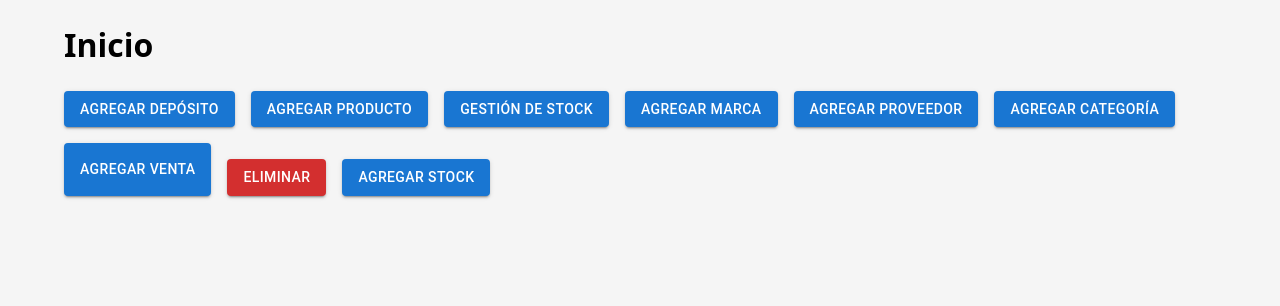
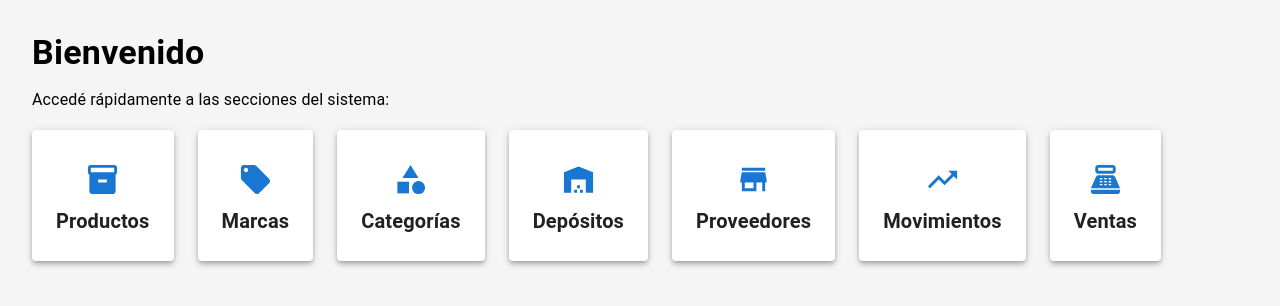
Before and after one commit to Matias-Clavijo/retoJulio2025, a React (Vite) app: page / in a window 1280 px wide. Shown: the top 306 px of the page. Built offline with nearby package versions, Linux system fonts and the light colour scheme.

Commit message:
Los botones del inicio ahora estan en /buttons

```diff
--- a/src/App.jsx
+++ b/src/App.jsx
@@ -9,6 +9,7 @@ import Products from './pages/Products';
 import StockMovements from './pages/StockMovements';
 import Deposits from './pages/Deposits';
 import Sales from './pages/Sales';
+import Buttons from './pages/Buttons';
 
 export default function App() {
   return (
@@ -24,6 +25,7 @@ export default function App() {
           <Route path="/movements" element={<StockMovements />} />
           <Route path="/warehouses" element={<Deposits />} />
           <Route path="/sales" element={<Sales />} />
+          <Route path="/buttons" element={<Buttons />} />
         </Routes>
       </BrowserRouter>
   );
--- /dev/null
+++ b/src/pages/Buttons.jsx
@@ -0,0 +1,93 @@
+import React, { useState } from 'react';
+import { Button, Container, Box } from '@mui/material';
+
+import EditarDeposito from '../components/editarDeposito';
+import AgregarProductoDialog from '../components/DialogProductos';
+import AgregarMarca from '../components/Agregarmarca';
+import GestionStockDialog from '../components/DialogStock';
+import AgregarProveedorDialog from '../components/DialogProveedor';
+import AgregarCategoriaDialog from '../components/AgregarCategoría.jsx';
+import AgregarVentaDialog from '../components/DialogVenta.jsx';
+import Eliminar from "../components/Eliminar";
+import AgregarStock from '../components/AgregarStock';
+
+export default function Buttons() {
+    const [openEditarDeposito, setOpenEditarDeposito] = useState(false);
+    const [openAgregarProducto, setOpenAgregarProducto] = useState(false);
+    const [openStockDialog, setOpenStockDialog] = useState(false);
+    const [openAgregarMarca, setOpenAgregarMarca] = useState(false);
+    const [openDialogProveedor, setOpenAgregarProveedor] = useState(false);
+    const [openDialogCategoria, setOpenAgregarCategoria] = useState(false);
+    const [openAgregarVenta, setOpenAgregarVenta] = useState(false);
+    const [openEliminar, setOpenEliminar] = useState(false);
+    const [openAgregarStock, setOpenAgregarStock] = useState(false);
+
+    return (
+        <Container>
+            <h1>Panel de Acciones</h1>
+            <Box display="flex" flexWrap="wrap" gap={2} mb={4}>
+                <Button variant="contained" onClick={() => setOpenEditarDeposito(true)}>
+                    Agregar Depósito
+                </Button>
+
+                <Button variant="contained" onClick={() => setOpenAgregarProducto(true)}>
+                    Agregar Producto
+                </Button>
+
+                <Button variant="contained" onClick={() => setOpenStockDialog(true)}>
+                    Gestión de Stock
+                </Button>
+
+                <Button variant="contained" onClick={() => setOpenAgregarMarca(true)}>
+                    Agregar Marca
+                </Button>
+
+                <Button variant="contained" onClick={() => setOpenAgregarProveedor(true)}>
+                    Agregar Proveedor
+                </Button>
+
+                <Button variant="contained" onClick={() => setOpenAgregarCategoria(true)}>
+                    Agregar Categoría
+                </Button>
+
+                <Button variant="contained" onClick={() => setOpenAgregarVenta(true)}>
+                    Agregar Venta
+                </Button>
+
+                <Button
+                    variant="contained"
+                    color="error"
+                    onClick={() => setOpenEliminar(true)}
+                    sx={{ mt: 2 }}
+                >
+                    Eliminar
+                </Button>
+
+                <Button
+                    variant="contained"
+                    onClick={() => setOpenAgregarStock(true)}
+                    sx={{ mt: 2 }}
+                >
+                    Agregar Stock
+                </Button>
+            </Box>
+
+            <EditarDeposito open={openEditarDeposito} onClose={() => setOpenEditarDeposito(false)} />
+            <AgregarProductoDialog open={openAgregarProducto} onClose={() => setOpenAgregarProducto(false)} />
+            <GestionStockDialog open={openStockDialog} onClose={() => setOpenStockDialog(false)} />
+            <AgregarMarca open={openAgregarMarca} onClose={() => setOpenAgregarMarca(false)} />
+            <AgregarProveedorDialog open={openDialogProveedor} onClose={() => setOpenAgregarProveedor(false)} />
+            <AgregarCategoriaDialog open={openDialogCategoria} onClose={() => setOpenAgregarCategoria(false)} />
+            <AgregarVentaDialog open={openAgregarVenta} onClose={() => setOpenAgregarVenta(false)} />
+            <Eliminar
+                open={openEliminar}
+                onClose={() => setOpenEliminar(false)}
+                onConfirm={() => {
+                    console.log('Producto eliminado');
+                    setOpenEliminar(false);
+                }}
+            />
+            <AgregarStock open={openAgregarStock} onClose={() => setOpenAgregarStock(false)} />
+        </Container>
+    );
+}
--- a/src/pages/Home.jsx
+++ b/src/pages/Home.jsx
@@ -1,131 +1,70 @@
-import React, { useState } from 'react';
-import { Button, Container, Box } from '@mui/material';
+import React from 'react';
+import { useNavigate } from 'react-router-dom';
+import {
+    Grid,
+    Paper,
+    Typography,
+    Box,
+    IconButton
+} from '@mui/material';
+import {
+    Inventory, LocalOffer, Category, Warehouse, Store,
+    TrendingUp, PointOfSale
+} from '@mui/icons-material';
 
-import EditarDeposito from '../components/editarDeposito';
-import AgregarProductoDialog from '../components/DialogProductos';
-import AgregarMarca from '../components/Agregarmarca';
-import GestionStockDialog from '../components/DialogStock';
-import AgregarProveedorDialog from '../components/DialogProveedor';
-import AgregarCategoriaDialog from '../components/AgregarCategoría.jsx';
-import AgregarVentaDialog from '../components/DialogVenta.jsx';
-import Eliminar from "../components/Eliminar";
-import Category from './Category';
-import AgregarStock from '../components/AgregarStock';
+const options = [
+    { label: 'Productos', icon: <Inventory fontSize="large" />, path: '/products' },
+    { label: 'Marcas', icon: <LocalOffer fontSize="large" />, path: '/brands' },
+    { label: 'Categorías', icon: <Category fontSize="large" />, path: '/category' },
+    { label: 'Depósitos', icon: <Warehouse fontSize="large" />, path: '/warehouses' },
+    { label: 'Proveedores', icon: <Store fontSize="large" />, path: '/suppliers' },
+    { label: 'Movimientos', icon: <TrendingUp fontSize="large" />, path: '/movements' },
+    { label: 'Ventas', icon: <PointOfSale fontSize="large" />, path: '/sales' },
+];
 
-export default function Home() {
-    const [openEditarDeposito, setOpenEditarDeposito] = useState(false);
-    const [openAgregarProducto, setOpenAgregarProducto] = useState(false);
-    const [openStockDialog, setOpenStockDialog] = useState(false);
-    const [openAgregarMarca, setOpenAgregarMarca] = useState(false);
-    const [openDialogProveedor, setOpenAgregarProveedor] = useState(false);
-    const [openDialogCategoria, setOpenAgregarCategoria] = useState(false);
-    const [openAgregarVenta, setOpenAgregarVenta] = useState(false);
-    const [openEliminar, setOpenEliminar] = useState(false);
-    const [openAgregarStock, setOpenAgregarStock] = useState(false);
-
+const Home = () => {
+    const navigate = useNavigate();
 
     return (
-        <Container>
-            <h1>Inicio</h1>
-            <Box display="flex" flexWrap="wrap" gap={2} mb={4}>
-                <Button variant="contained" onClick={() => setOpenEditarDeposito(true)}>
-                    Agregar Depósito
-                </Button>
+        <Box sx={{ p: 4 }}>
+            <Typography variant="h4" gutterBottom fontWeight="bold">
+                Bienvenido
+            </Typography>
 
-                <Button variant="contained" onClick={() => setOpenAgregarProducto(true)}>
-                    Agregar Producto
-                </Button>
+            <Typography variant="subtitle1" gutterBottom>
+                Accedé rápidamente a las secciones del sistema:
+            </Typography>
 
-                <Button variant="contained" onClick={() => setOpenStockDialog(true)}>
-                    Gestión de Stock
-                </Button>
+            <Grid container spacing={3} mt={2}>
+                {options.map((item, index) => (
+                    <Grid item xs={12} sm={6} md={4} key={index}>
+                        <Paper
+                            elevation={4}
+                            sx={{
+                                p: 3,
+                                textAlign: 'center',
+                                cursor: 'pointer',
+                                transition: '0.3s',
+                                '&:hover': {
+                                    boxShadow: '0 6px 20px rgba(0,0,0,0.15)',
+                                    backgroundColor: 'primary.light',
+                                    color: 'white'
+                                }
+                            }}
+                            onClick={() => navigate(item.path)}
+                        >
+                            <IconButton color="primary">
+                                {item.icon}
+                            </IconButton>
+                            <Typography variant="h6" fontWeight="600">
+                                {item.label}
+                            </Typography>
+                        </Paper>
+                    </Grid>
+                ))}
+            </Grid>
+        </Box>
+    );
+};
 
-                <Button variant="contained" onClick={() => setOpenAgregarMarca(true)}>
-                    Agregar Marca
-                </Button>
-
-                <Button variant="contained" onClick={() => setOpenAgregarProveedor(true)}>
-                    Agregar Proveedor
-                </Button>
-
-                <Button variant="contained" onClick={() => setOpenAgregarCategoria(true)}>
-                    Agregar Categoría
-                </Button>
-
-                <Button variant="contained" onClick={() => setOpenAgregarVenta(true)}>
-                    Agregar Venta
-                </Button>
-
-                <Button
-                    variant="contained"
-                    color="error"
-                    onClick={() => setOpenEliminar(true)}
-                    sx={{ mt: 2 }}
-                >
-                    Eliminar
-                </Button>
-
-                <Button
-                    variant="contained"
-                    onClick={() => setOpenAgregarStock(true)}
-                    sx={{ mt: 2 }}
-                >
-                    Agregar Stock
-                </Button>
-            </Box>
-
-
-            <EditarDeposito
-                open={openEditarDeposito}
-                onClose={() => setOpenEditarDeposito(false)}
-            />
-
-            <AgregarProductoDialog
-                open={openAgregarProducto}
-                onClose={() => setOpenAgregarProducto(false)}
-            />
-
-            <GestionStockDialog
-                open={openStockDialog}
-                onClose={() => setOpenStockDialog(false)}
-            />
-
-            <AgregarMarca
-                open={openAgregarMarca}
-                onClose={() => setOpenAgregarMarca(false)}
-            />
-
-            <AgregarProveedorDialog
-                open={openDialogProveedor}
-                onClose={() => setOpenAgregarProveedor(false)}
-            />
-
-            <AgregarCategoriaDialog
-                open={openDialogCategoria}
-                onClose={() => setOpenAgregarCategoria(false)}
-            />
-
-            <AgregarVentaDialog
-                open={openAgregarVenta}
-                onClose={() => setOpenAgregarVenta(false)}
-            />
-
-            <Eliminar
-                open={openEliminar}
-                onClose={() => setOpenEliminar(false)}
-                onConfirm={() => {
-                    console.log('Producto eliminado');
-                    setOpenEliminar(false);
-                }}
-            />
-
-            <AgregarStock
-                open={openAgregarStock}
-                onClose={() => setOpenAgregarStock(false)}
-            />
-
-
-
-        </Container>
-    );
-}
+export default Home;
```
Lines whose indentation alone changed are shown as unchanged.
